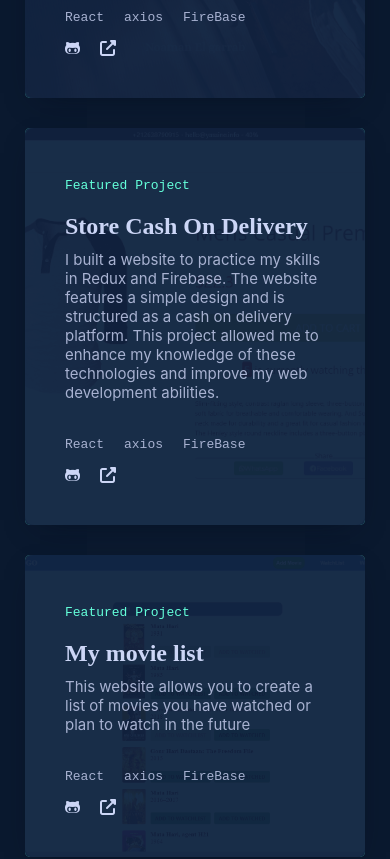
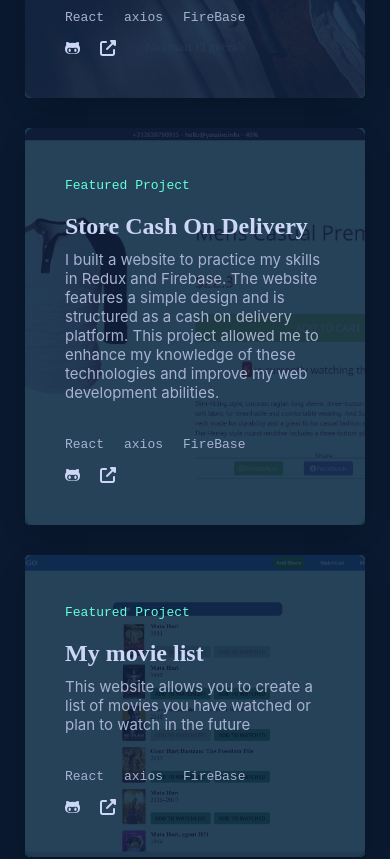
Before and after one commit to YassineBouchama1/Portfolio-V2, a React (Vite) app: page / in a window 390 px wide. Shown: the part 4280-5139 px from the top of the page. Built offline with nearby package versions, Linux system fonts and the light colour scheme.

Commit message:
add content

```diff
--- a/src/Components/CardProject2/CardProject2.scss
+++ b/src/Components/CardProject2/CardProject2.scss
@@ -261,7 +261,7 @@ li{
         flex-direction: column;
         text-align: left;
         border-radius: var( --border-radiuHard);
-        background-color: rgba(17, 34, 64, 0.95);
+        background-color: rgba(17, 34, 64, 0.85);
         z-index: 2;
         text-align: left ;
         height: auto;
@@ -289,7 +289,7 @@ li{
         flex-direction: column;
         text-align: left;
         border-radius: var( --border-radiuHard);
-        background-color: rgba(17, 34, 64, 0.95);
+        background-color: rgba(17, 34, 64, 0.85);
         z-index: 2;
         padding: 40px;
         position: relative;
```
